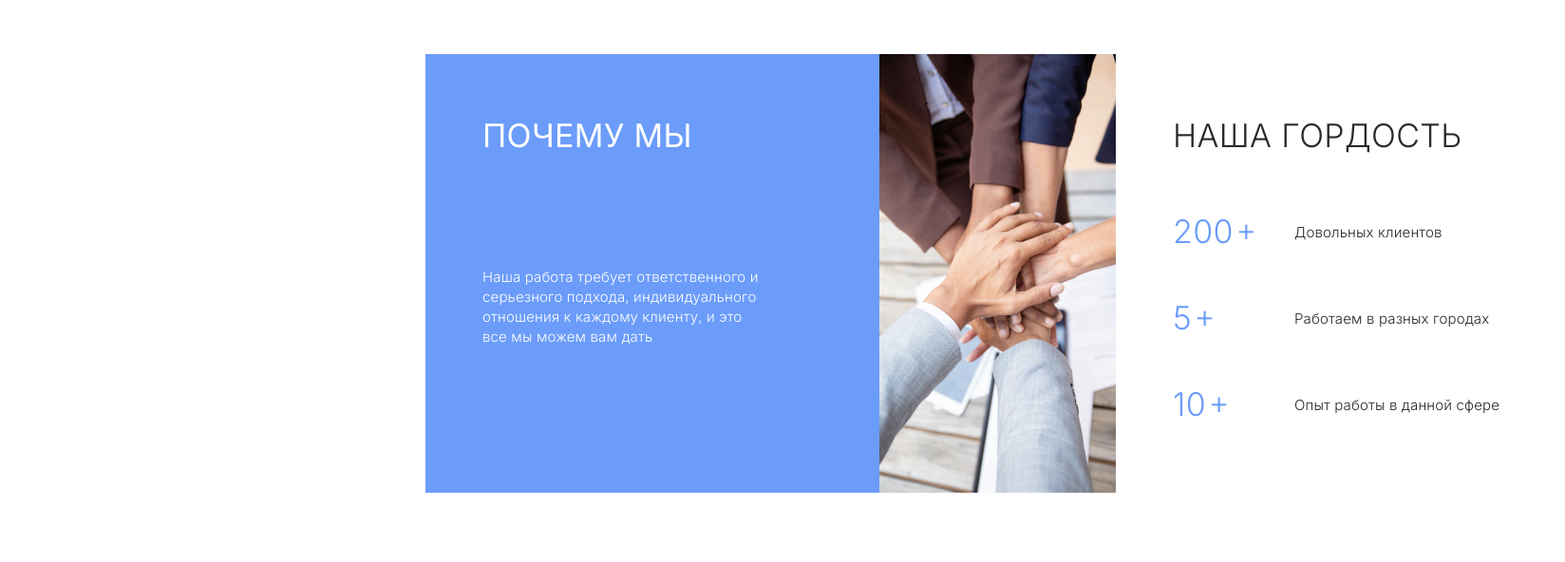
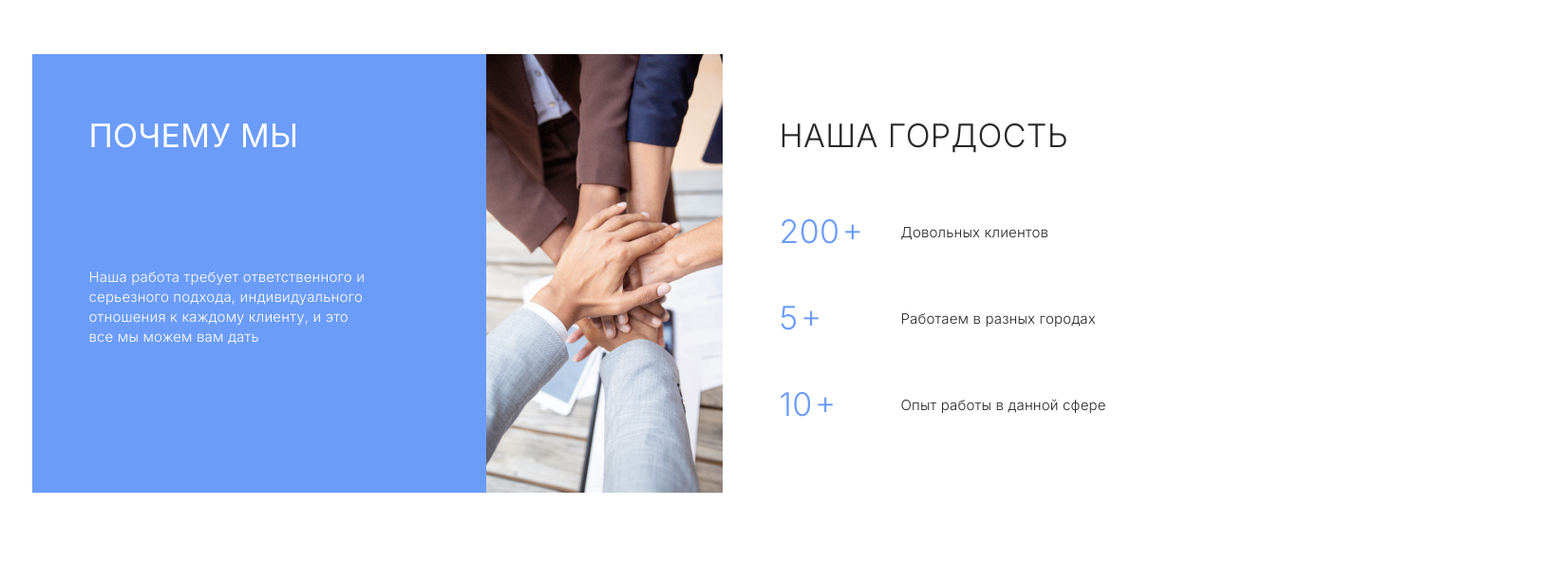
Before and after one commit to stelliks/Dolgi, a plain HTML site: page index.html in a window 1280 px wide. Shown: the part 2796-3388 px from the top of the page at 95% size, 1648 px wide, since content can reach past the window. Drawn offline with Linux system fonts and the light colour scheme.

Commit message:
готовченко

```diff
--- a/index.html
+++ b/index.html
@@ -4,7 +4,7 @@
 	<meta charset="utf-8">
 	<meta name="viewport" content="width=device-width, initial-scale=1">
 	<title>LEGAT GROUP</title>
-	<link rel="stylesheet" href="styles/styles.css">
+	<link type="text/css" rel="stylesheet" href="styles/styles.css">
 </head>
 <body>
 	<header class="header">
@@ -161,7 +161,7 @@
 							<span class="step_number">03</span>
 							<p class="card_item_content">Подготовка пакета документов для признания клиента банкротом, утверждение арбитражного управляющего для проведения процедуры банкротства</p>
 						</div>
-						<img class="card_image" src="img/3_slider.jpg" alt="Ахуенная лодка">
+						<img class="card_image" src="img/3_slider.jpg" alt="Ахуенная лодка" title="Ахуенная лодка">
 					</div>
 					<div class="step step_four">
 						<div class="block_step">
--- a/styles/styles.css
+++ b/styles/styles.css
@@ -399,11 +399,7 @@ input
 }
 .gallery_wrapper{
 	display: inline-flex;
-	margin-left: 440px;
 	margin-top: 60px;
-}
-.slider_block{
-	width: 1200px;
 }
 .gallery_left_block{
 	display: block;
```
